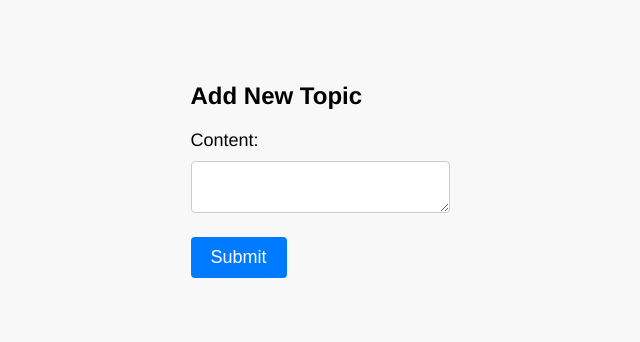
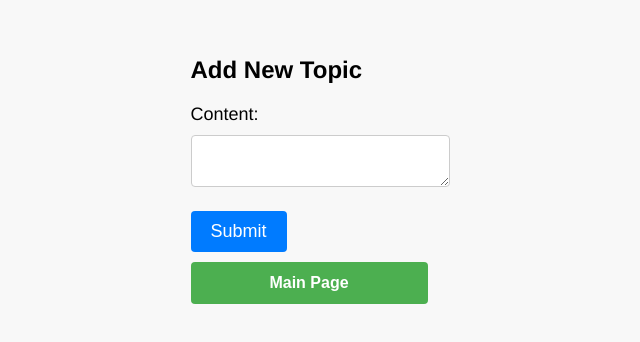
Before and after one commit to Azyrys/Backend-App, a Vue app in the folder frontend/: page /add-topic in a window 1280 px wide. Shown: the part 238-580 px from the top of the page, without its empty margins (331-971 px from the left). Built offline with nearby package versions, Linux system fonts and the light colour scheme.

Commit message:
user auth

```diff
--- a/frontend/src/views/AddPost.vue
+++ b/frontend/src/views/AddPost.vue
@@ -17,12 +17,14 @@
       </div>
       <button type="submit" class="submit-button">Submit</button>
     </form>
+    <button class="btn-register" @click="redirectToMainPage">Main Page</button>
   </div>
 </template>
 
 <script>
 import axios from 'axios';
-
+import { useToast } from "vue-toastification";
+ const toast = useToast();
 const apiClient = axios.create({
   baseURL: 'http://localhost:5000',
   headers: {
@@ -60,18 +62,27 @@ export default {
         topic: this.selectedTopic,
         content: this.content
       };
-
+      if(localStorage.getItem('loggedIn')){
       apiClient
         .post('/add-post', postData)
         .then(response => {
           console.log(response.data);
           // Handle success, e.g., show a success message or redirect
           this.$router.push('/');
+          toast.success("Post dodany")
         })
         .catch(error => {
           console.error(error);
           // Handle error, e.g., show an error message
+
         });
+
+    }else{
+      toast.error("Musisz byc zalogowany")
+    }
+  },
+  redirectToMainPage() {
+          this.$router.push('/');
     }
   }
 };
@@ -86,7 +97,25 @@ export default {
   border-radius: 5px;
   background-color: #f5f5f5;
 }
+.btn-register {
+      display: block;
+      width: 100%;
+      background-color: #4CAF50;
+      color: white;
+      font-size: 16px;
+      font-weight: bold;
+      text-align: center;
+      border: none;
+      padding: 12px;
+      border-radius: 4px;
+      cursor: pointer;
+      margin-top: 10px;
+      margin-left: auto;
+    }
 
+.btn-register:hover {
+  background-color: #45a049;
+}
 .new-post-form h2 {
   margin-bottom: 20px;
   font-size: 24px;
--- a/frontend/src/views/AddTopic.vue
+++ b/frontend/src/views/AddTopic.vue
@@ -8,10 +8,13 @@
       </div>
       <button type="submit" class="button">Submit</button>
     </form>
+    <button class="btn-register" @click="redirectToMainPage">Main Page</button>
   </div>
 </template>
 
 <script>
+import { useToast } from "vue-toastification";
+ const toast = useToast();
 import axios from 'axios';
 
 const apiClient = axios.create({
@@ -32,18 +35,28 @@ export default {
       const TopicData = {
         content: this.content
       };
-
-      apiClient
+      console.log(localStorage.getItem('loggedIn'))
+      if(localStorage.getItem('loggedIn')){
+        apiClient
         .post('/add-topic', TopicData)
         .then(response => {
           console.log(response.data);
           // Handle success, e.g., show a success message or redirect
           this.$router.push('/');
+          toast.success("Temat dodany")
         })
         .catch(error => {
           console.error(error);
+
           // Handle error, e.g., show an error message
         });
+
+      }else{
+        toast.error("Musisz byc zalogowany")
+      }
+    },
+    redirectToMainPage() {
+          this.$router.push('/');
     }
   }
 };
@@ -63,7 +76,25 @@ export default {
 .form-group {
   margin-bottom: 20px;
 }
+.btn-register {
+      display: block;
+      width: 100%;
+      background-color: #4CAF50;
+      color: white;
+      font-size: 16px;
+      font-weight: bold;
+      text-align: center;
+      border: none;
+      padding: 12px;
+      border-radius: 4px;
+      cursor: pointer;
+      margin-top: 10px;
+      margin-left: auto;
+    }
 
+.btn-register:hover {
+  background-color: #45a049;
+}
 .label {
   display: block;
   font-size: 18px;
```
